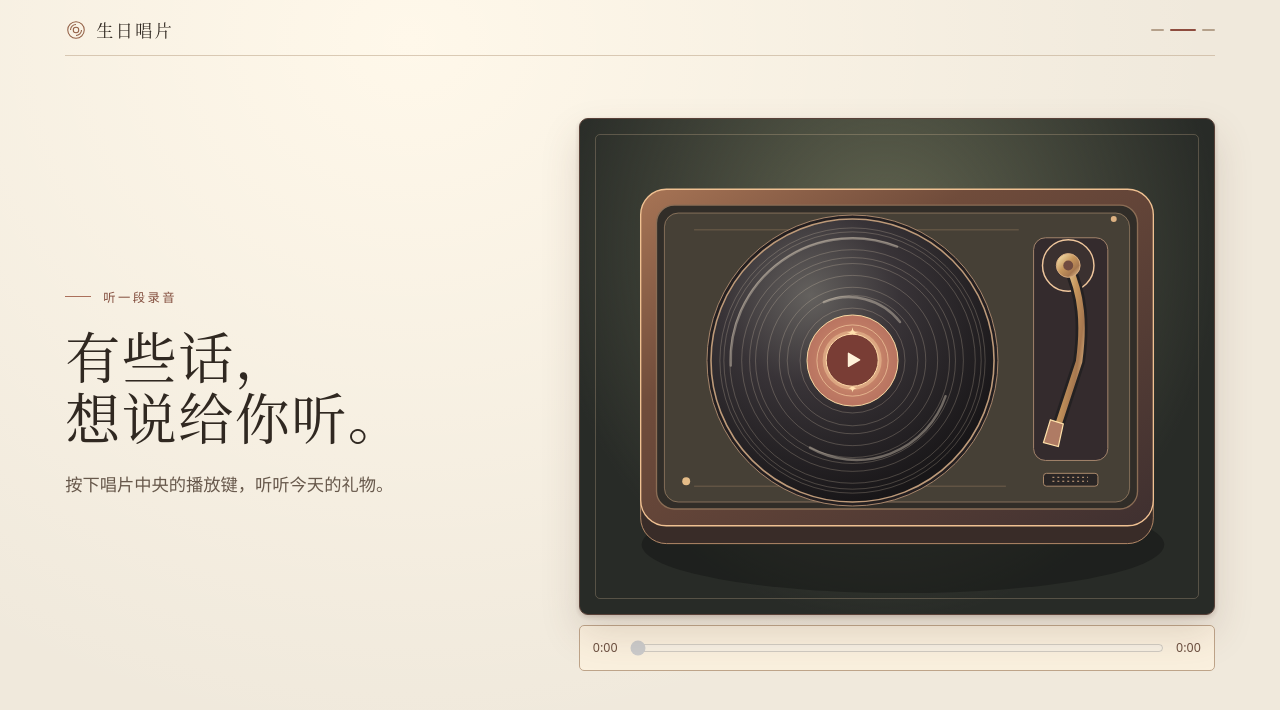
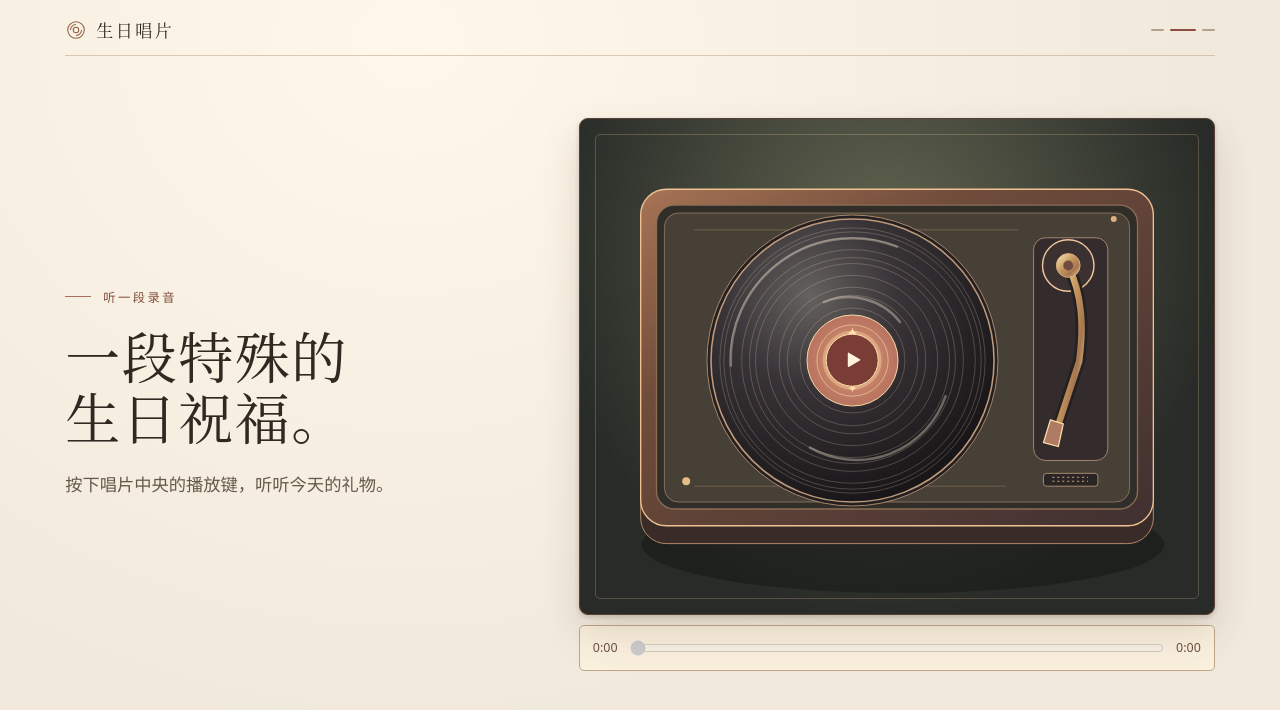
Before and after one commit to shjfhhjzbe-cmd/html-site-02, a plain HTML site: page index.html in a window 1280 px wide. Both pictures are taken after a click on the button "拆开礼盒". Drawn offline with Linux system fonts and the light colour scheme.

Commit message:
Add files via upload

```diff
--- a/index.html
+++ b/index.html
@@ -289,7 +289,7 @@ main { flex:1; display:grid; align-items:center; }
       <div class="spread">
         <div class="copy">
           <p class="eyebrow">听一段录音</p>
-          <h2 id="record-title" tabindex="-1">有些话，<br>想说给你听。</h2>
+          <h2 id="record-title" tabindex="-1">一段特殊的<br>生日祝福。</h2>
           <p class="description">按下唱片中央的播放键，听听今天的礼物。</p>
         </div>
         <div class="media">
```
